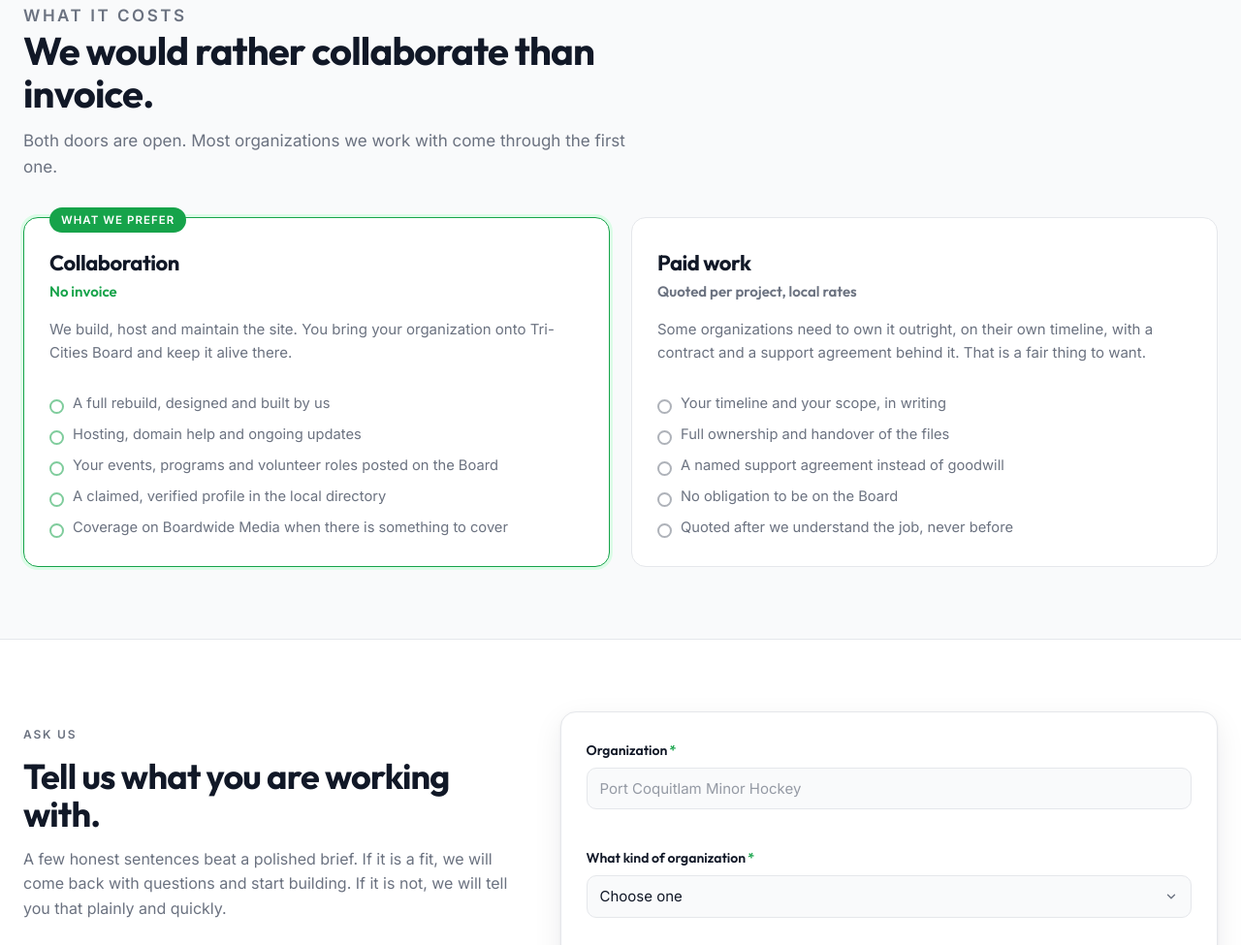
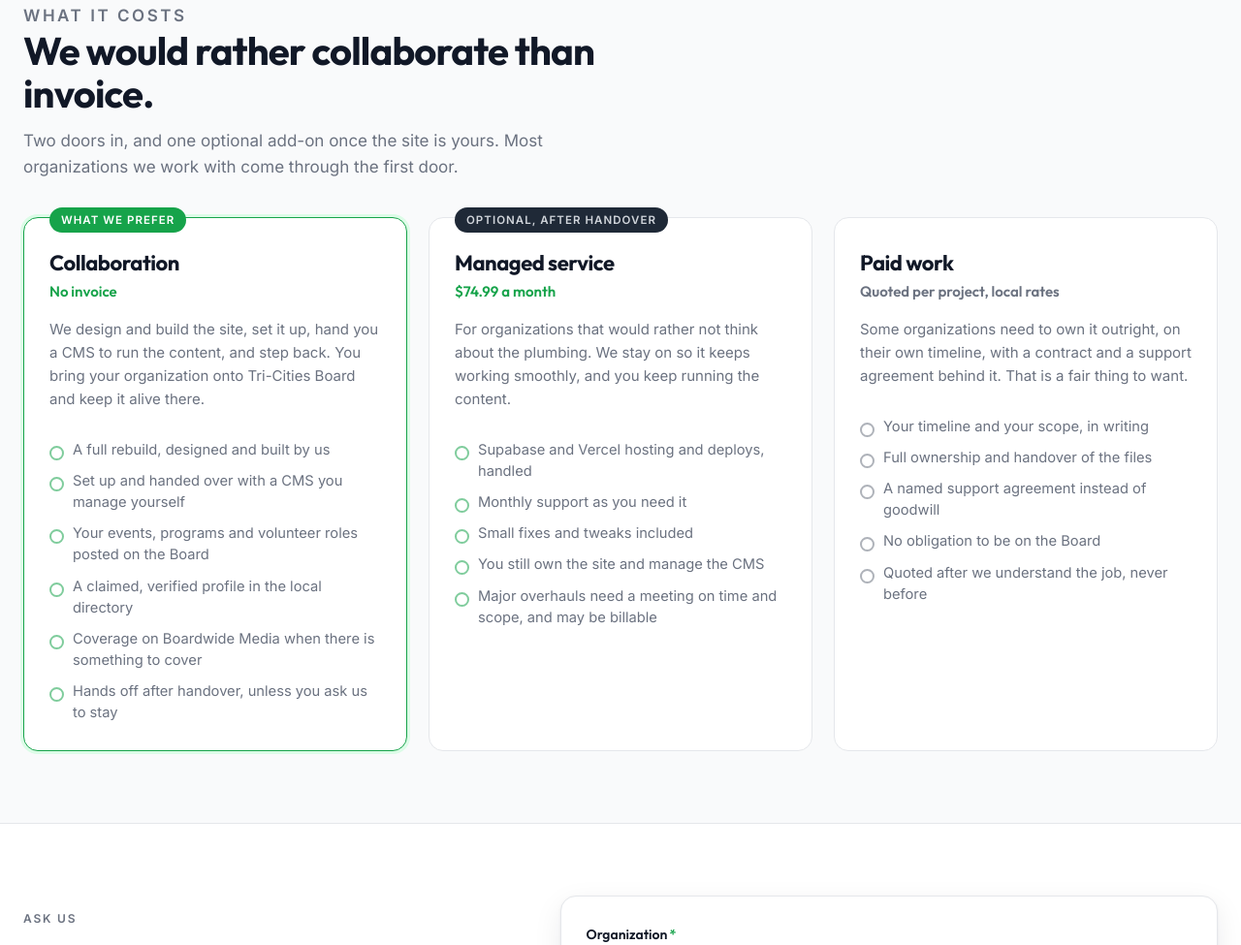
Before and after one commit to jerrykobylt/TCB-Concepts, a plain HTML site: page public/index.html in a window 1280 px wide. Shown: the part 3119-4094 px from the top of the page at 97% size. Drawn offline with Linux system fonts and the light colour scheme.

Commit message:
Correct the collaboration terms and add a managed service tier
Collaboration is build, set up, hand over a CMS, then hands off. It
never promised hosting and maintenance. Managed service is the optional
add-on for organizations that want us to stay on: $74.99 a month for
Supabase and Vercel hosting and deploys plus monthly support, with
major overhauls scoped separately and possibly billable.

Also adds scripts/copy-mail-env.ps1, a PowerShell script that copies
the four mail variables from tri-cities-board to this project without
printing them.

Co-Authored-By: Claude Fable 5.1 <noreply@anthropic.com>

```diff
--- a/public/index.html
+++ b/public/index.html
@@ -162,6 +162,7 @@ a.proj:hover .open .arw{transform:translateX(4px)}
 .track{background:var(--card);border:1px solid var(--line);border-radius:15px;padding:28px 26px;display:flex;flex-direction:column;position:relative}
 .track.pref{border-color:var(--green);box-shadow:0 0 0 3px var(--green-wash)}
 .flag{position:absolute;top:-11px;left:26px;background:var(--green);color:#fff;font-size:11.5px;font-weight:600;letter-spacing:.09em;text-transform:uppercase;padding:4px 12px;border-radius:999px}
+.flag.opt{background:var(--night-2);color:#D1D5DB}
 .track h3{font-size:22px;margin:6px 0 6px}
 .price{font-family:var(--display);font-size:15px;font-weight:600;color:var(--green);margin-bottom:15px}
 .track.alt .price{color:var(--steel)}
@@ -425,7 +426,7 @@ footer.site{background:var(--night-3);color:#9CA3AF;padding:40px 0;border-top:1p
         <div class="step">
           <div class="n">4</div>
           <h3>We finish it, or we don&rsquo;t</h3>
-          <p>Launch it with hosting, domain and updates handled. Or take the files and run it yourself. Walking away costs you nothing.</p>
+          <p>We set it up, hand you a CMS to run the content, and step back. Add managed support if you want us to stay on. Walking away costs you nothing.</p>
         </div>
       </div>
     </div>
@@ -509,7 +510,8 @@ footer.site{background:var(--night-3);color:#9CA3AF;padding:40px 0;border-top:1p
         <p class="eyebrow">What it costs</p>
         <h2>We would rather collaborate than invoice.</h2>
         <p>
-          Both doors are open. Most organizations we work with come through the first one.
+          Two doors in, and one optional add-on once the site is yours. Most organizations we work
+          with come through the first door.
         </p>
       </div>
       <div class="tracks">
@@ -519,15 +521,33 @@ footer.site{background:var(--night-3);color:#9CA3AF;padding:40px 0;border-top:1p
           <h3>Collaboration</h3>
           <div class="price">No invoice</div>
           <p>
-            We build, host and maintain the site. You bring your organization onto Tri-Cities Board
-            and keep it alive there.
+            We design and build the site, set it up, hand you a CMS to run the content, and step
+            back. You bring your organization onto Tri-Cities Board and keep it alive there.
           </p>
           <ul>
             <li>A full rebuild, designed and built by us</li>
-            <li>Hosting, domain help and ongoing updates</li>
+            <li>Set up and handed over with a CMS you manage yourself</li>
             <li>Your events, programs and volunteer roles posted on the Board</li>
             <li>A claimed, verified profile in the local directory</li>
             <li>Coverage on Boardwide Media when there is something to cover</li>
+            <li>Hands off after handover, unless you ask us to stay</li>
+          </ul>
+        </div>
+
+        <div class="track">
+          <span class="flag opt">Optional, after handover</span>
+          <h3>Managed service</h3>
+          <div class="price">$74.99 a month</div>
+          <p>
+            For organizations that would rather not think about the plumbing. We stay on so it
+            keeps working smoothly, and you keep running the content.
+          </p>
+          <ul>
+            <li>Supabase and Vercel hosting and deploys, handled</li>
+            <li>Monthly support as you need it</li>
+            <li>Small fixes and tweaks included</li>
+            <li>You still own the site and manage the CMS</li>
+            <li>Major overhauls need a meeting on time and scope, and may be billable</li>
           </ul>
         </div>
 
```
Also changed, not shown: 1 other file.
